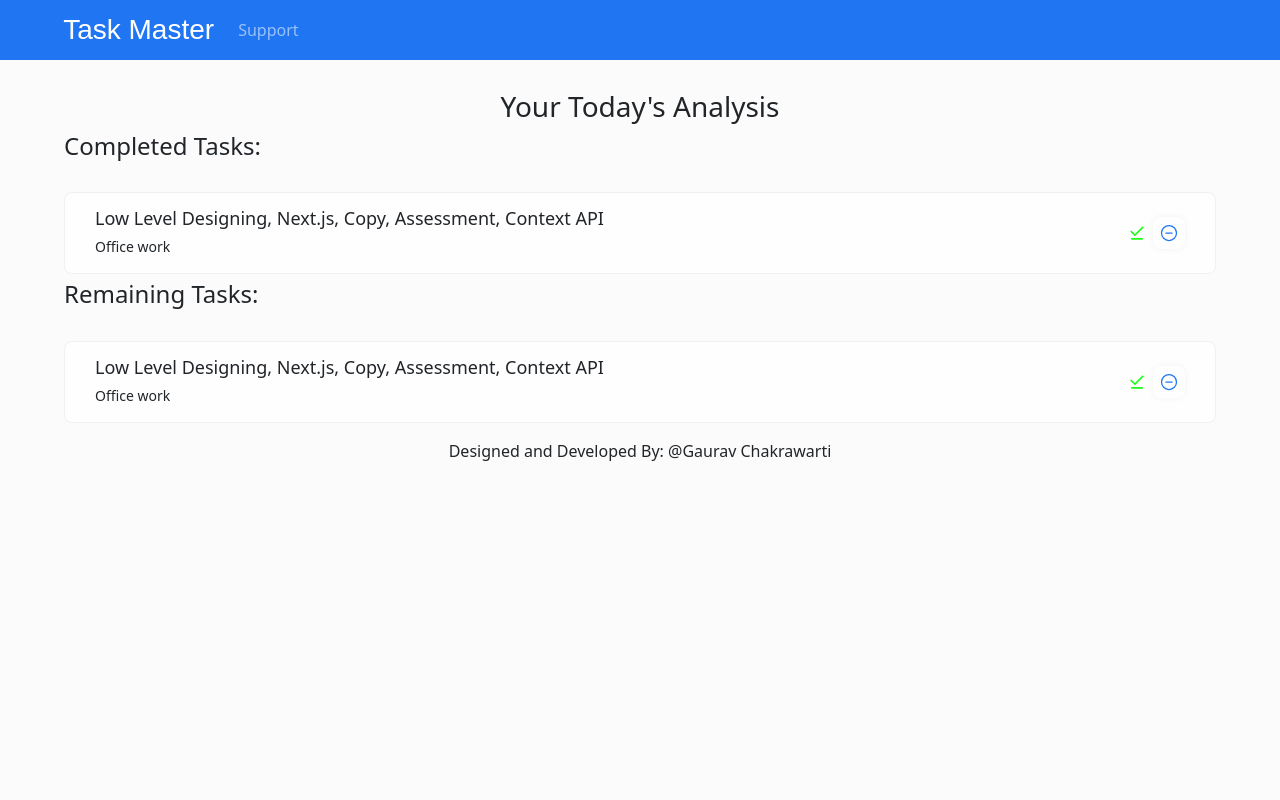
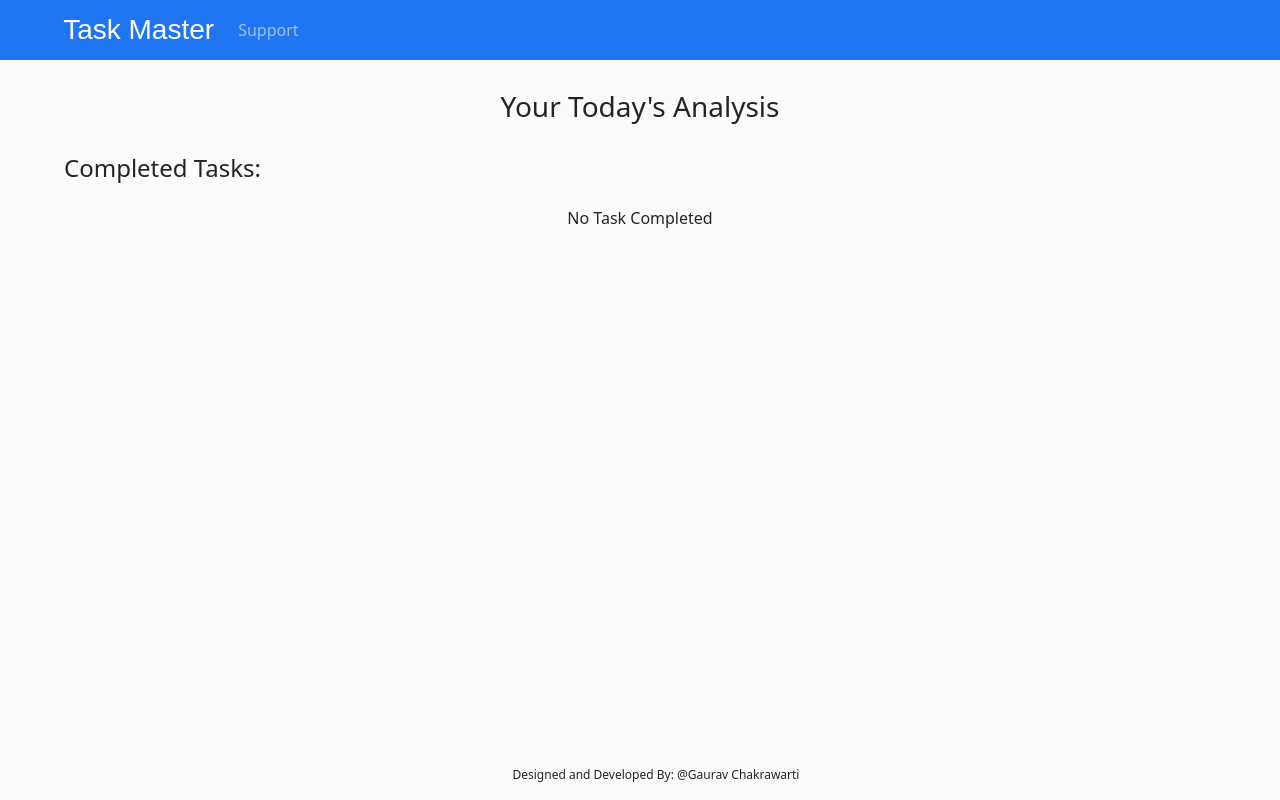
Before and after one commit to gaurav-026/Task-Manager-Application, a React (Create React App) app: page /analytics in a window 1280 px wide. Built offline with nearby package versions, Linux system fonts and the light colour scheme; a web font is replaced by a local one.

Commit message:
Delete Functionality Implemented

```diff
--- a/src/components/Analytics.css
+++ b/src/components/Analytics.css
@@ -1,7 +1,7 @@
 
 
 h3{
-    margin-top: 30px;
+    margin: 30px auto 30px auto;
     display: flex;
     justify-content: center;
 }
--- a/src/components/Analytics.jsx
+++ b/src/components/Analytics.jsx
@@ -7,8 +7,6 @@ const Analytics = () => {
         <h3>Your Today's Analysis</h3>
         <h4>Completed Tasks:</h4>
         <Completedtask/>
-        <h4>Remaining Tasks:</h4>
-        <Completedtask/>
     </section>
   )
 }
--- a/src/components/Completedtask.jsx
+++ b/src/components/Completedtask.jsx
@@ -1,23 +1,38 @@
-import React from 'react'
+import React, { useContext } from 'react'
 import { IoRemoveCircleOutline } from "react-icons/io5";
 import { MdDownloadDone } from "react-icons/md";
+import { AppContext } from '../context/AppContext';
+const Completedtask = () => {
 
-const Completedtask = () => {
+  const {completedTask, setCompletedTask} = useContext(AppContext);
+  const handleDeleteCompletedTask = (id)=>{
+      const updatedDoneTask = completedTask.filter((object)=> object.id !== id);
+      setCompletedTask(updatedDoneTask);
+  }
   return (
-
-      <section className='task-card'>
+    <>
+    {
+      completedTask.length === 0 ? (<p className='dummy-text'>No Task Completed</p>) : (
+        completedTask.map((object, index)=>(
+          <section className='task-card' key={object.id} >
         <div className='task-text'>
-    <p className='task'>Low Level Designing, Next.js, Copy, Assessment, Context API</p>
-    <p className='task-role'>Office work</p>
+        <p className='task'>{object.task}</p>
+        <p className='task-role'>{object.mark}</p>
         </div>
         <div className='buttons-spacing'>
         <MdDownloadDone className='successicon'/>
-    <button className='delete'>
+        <button className='delete'  onClick={()=> handleDeleteCompletedTask(object.id)}>
         <IoRemoveCircleOutline className='deleteicon'/>
         </button>
         </div>
         </section>
         )
+      )
+      )
+    }
+    </>
+  )
+
 }
 
 export default Completedtask
--- a/src/components/Footer.css
+++ b/src/components/Footer.css
@@ -1,9 +1,12 @@
 @import url('https://fonts.googleapis.com/css2?family=Inter:wght@100..900&family=Jersey+10&family=Jersey+25&display=swap');
 
 .footer{
-    font-size: 16px;
+    font-size: 12px;
     margin: 16px;
+
+    width: 100%;
+    position: fixed;
+    bottom: 0;
     display: flex;
     justify-content: center;
-    align-items: end;
 }
--- a/src/components/Home.css
+++ b/src/components/Home.css
@@ -63,5 +63,5 @@ gap: 16px;
 
 h4{
     width: 90vw;
-    margin: 0px auto 32px auto;
+    margin: 0px auto 24px auto;
 }
--- a/src/components/Task.css
+++ b/src/components/Task.css
@@ -119,3 +119,8 @@ align-items: center;
 height: 20px;
 color: #1CFE17;
 }
+
+.dummy-text{
+        display: flex;
+        justify-content: center;
+}
--- a/src/components/Task.jsx
+++ b/src/components/Task.jsx
@@ -8,28 +8,37 @@ import { AppContext } from '../context/AppContext';
 const Task = () => {
 
   //fetching the data from useContext
-  const {data} = useContext(AppContext);
+  const {data,setData, taskAnalyse} = useContext(AppContext);
 
+  const taskCompleted = (id)=>{
+      const updatedData = data.filter((object)=> object.id !== id );
+      const doneTask = data.find((object)=> object.id === id);
+      taskAnalyse(updatedData, doneTask);
 
+  }
+  const handleDelete = (id)=>{
+    const updatedData = data.filter((object)=> object.id !== id);
+    setData(updatedData);
+  }
 
   return (
     <>
     {
-      data.length === 0 ? (<p>No Task Added</p> ) : (
-        data.map((object) =>(
-          <section className='task-card'>
+      data.length === 0 ? (<p className='dummy-text'>No Task Added</p> ) : (
+        data.map((object, index) =>(
+          <section className='task-card' key={object.id}>
           <div className='task-text'>
           <p className='task'>{object.task}</p>
           <p className='task-role'>{object.mark}</p>
           </div>
           <div className='buttons-spacing'>
-          <button className='donebtn'>
+          <button className='donebtn' onClick={()=> taskCompleted(object.id)}>
           <GoDotFill className='dot' /> Done
           </button>
           <button className='delete'>
           <FiEdit className='deleteicon'/>
           </button>
-          <button className='delete'>
+          <button className='delete' onClick={()=> handleDelete(object.id)}>
           <IoRemoveCircleOutline className='deleteicon'/>
           </button>
           </div>
--- a/src/context/AppContext.js
+++ b/src/context/AppContext.js
@@ -7,17 +7,24 @@ export const AppContext = createContext();
 
 function AppContextProvider({children}){
     const [data, setData] = useState([]);
+    const [completedTask, setCompletedTask] = useState([]);
 
     const addTask = (task)=>{
         setData([...data, task]);
     }
+    const taskAnalyse = (updatedData, doneTask)=>{
+        setCompletedTask([...completedTask, doneTask]);
+        setData(updatedData);
+
+    }
 
     //verify
     useEffect(()=>{
-        console.log("Appprovider data is =>  ", data);
-    }, [data])
+        console.log("App provider data is => ", data);
+        console.log("Completed task data is : ", completedTask);
+    }, [data, completedTask])
 
-    return <AppContext.Provider value = {{data, addTask}}>
+    return <AppContext.Provider value = {{data,setData, completedTask,setCompletedTask, addTask, taskAnalyse}}>
         {children}
     </AppContext.Provider>
 }
```
Lines whose indentation alone changed are shown as unchanged.
